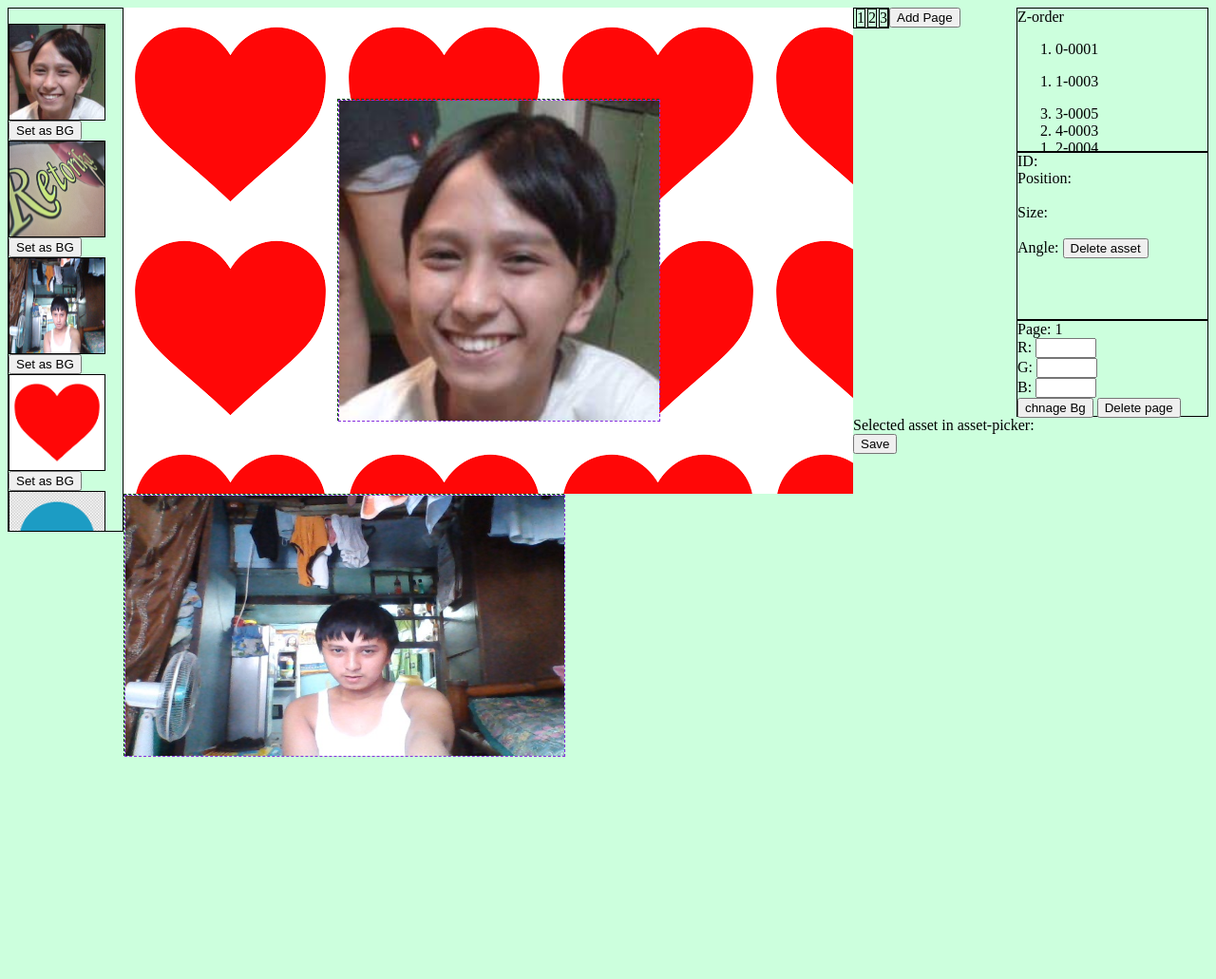
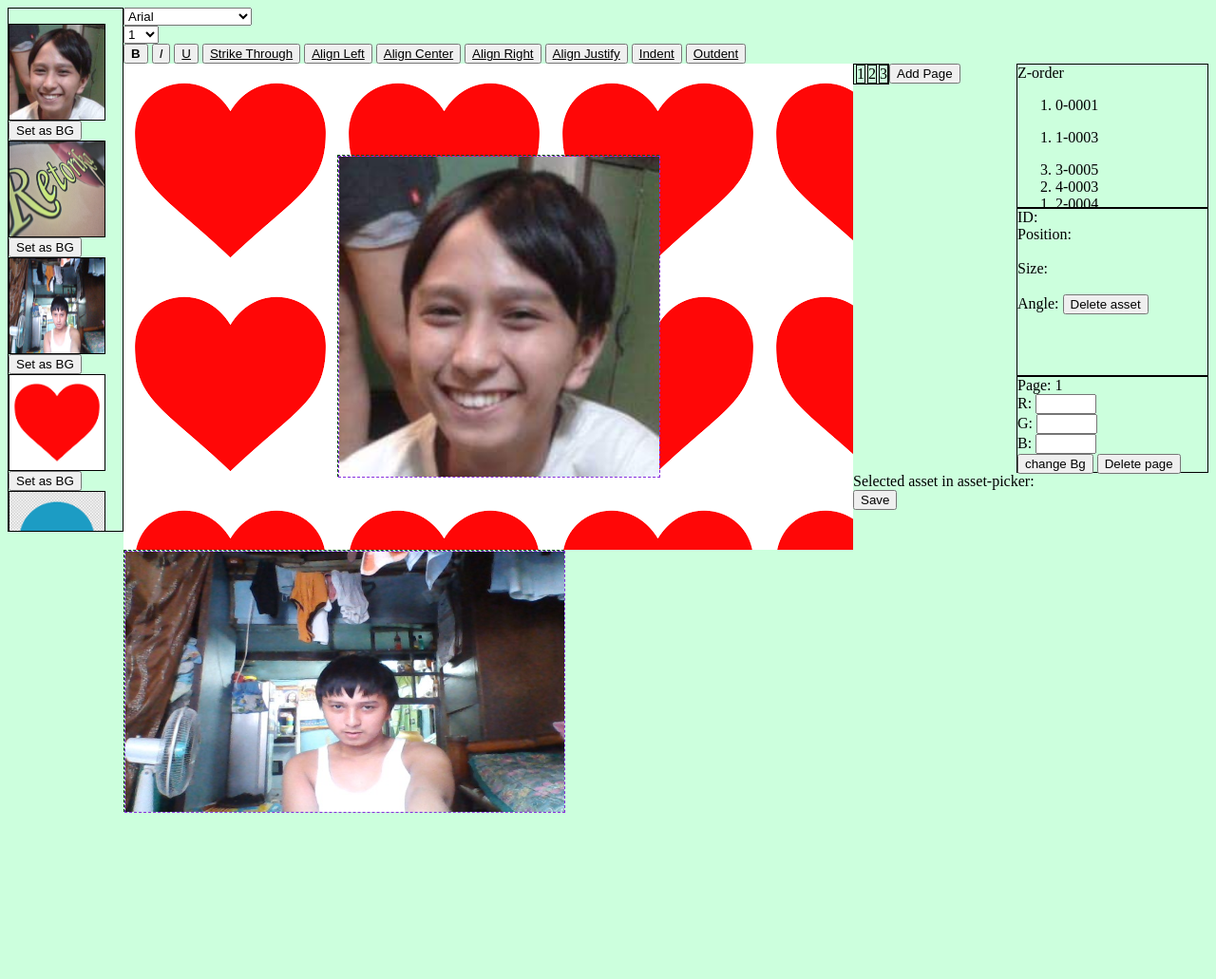
Before and after one commit to johnreybacal/MemoRecap, a CodeIgniter app: page /MemoRecap/index.php/memorecap/editor/1 in a window 1280 px wide. Shown: the top 1031 px of the page at 95% size. Run offline with CodeIgniter, Linux system fonts and the light colour scheme; data comes from the database, SQL or seed files in the repository; some libraries are stand-ins or nearby versions.

Commit message:
Add files via upload

```diff
--- a/application/views/editor.php
+++ b/application/views/editor.php
@@ -3,16 +3,16 @@
 	<head>
 		<title><?php echo $title; ?></title>
 		<meta name="viewport" content="width=device-width, initial-scale=1.0" />
+		<link rel = "stylesheet" href = "<?php echo base_url('css/style.css'); ?>" />
 		<link rel = "stylesheet" href = "<?php echo base_url('css/jquery-ui.css'); ?>" />
-		<link rel = "stylesheet" href = "<?php echo base_url('css/style.css'); ?>" />
 		<link rel = "stylesheet" href = "<?php echo base_url('css/jquery.ui.rotatable.css'); ?>" />
+		<script type = "text/javascript" src = "<?php echo base_url('js/script.js'); ?>"></script>
+		<script type = "text/javascript" src = "<?php echo base_url('js/globals.js'); ?>"></script>
+		<script type = "text/javascript" src = "<?php echo base_url('js/variables.js'); ?>"></script>
 		<script type = "text/javascript" src = "<?php echo base_url('js/jquery.min.js'); ?>"></script>
 		<script type = "text/javascript" src = "<?php echo base_url('js/jquery-ui.js'); ?>"></script>
+		<script type = "text/javascript" src = "<?php echo base_url('js/initialization.js'); ?>"></script>
 		<script type = "text/javascript" src = "<?php echo base_url('js/jquery.ui.rotatable.min.js'); ?>"></script>
-		<script type = "text/javascript" src = "<?php echo base_url('js/variables.js'); ?>"></script>
-		<script type = "text/javascript" src = "<?php echo base_url('js/globals.js'); ?>"></script>
-		<script type = "text/javascript" src = "<?php echo base_url('js/script.js'); ?>"></script>
-		<script type = "text/javascript" src = "<?php echo base_url('js/initialization.js'); ?>"></script>
 		<?php
 			echo $assignAssets;
 		?>
@@ -32,7 +32,51 @@
 				echo $displayAssets;
 			?>
 			</ul>
+			<button id="addTxt">Add Text</button>
 		</div>
+		<div class="row">
+	      <div class="col-md-3">
+	         <select class="form-control" onchange="execCommandWithArg('fontName', this.value);">
+	            <datalist>
+	              <option id="Arial">Arial</option>
+	              <option id="Cooper">Cooper</option>
+	              <option id="Helvetica">Comic Sans</option>
+	              <option id="Helvetica">Georgia</option>
+	              <option id="Courier">Courier New</option>
+	              <option id="Tnr">Times New Roman</option>
+	              <option id="Verdana">Verdana</option>
+	            </datalist>
+	         </select>
+	      </div>
+	      <div class="col-md-2">
+	         <select class="form-control" onchange="execCommandWithArg('fontSize', this.value);">
+	            <datalist>
+	              <option>1</option>
+	              <option>10</option>
+	              <option>12</option>
+	              <option>14</option>
+	              <option>16</option>
+	              <option>18</option>
+	              <option>20</option>
+	              <option>24</option>
+	              <option>28</option>
+	              <option>32</option>
+	            </datalist>
+	         </select>
+	      </div>
+	      <div class="col-md-7">
+	         <button class="btn btn-primary" onclick="execCmd('bold')"><b>B </b></button>
+	         <button class="btn btn-primary" onclick="execCmd('italic')"><i>I</i></button>
+	         <button class="btn btn-primary" onclick="execCmd('underline')"><u>U</u></button>
+	         <button class="btn btn-primary" onclick="execCmd('strikeThrough')"><u>Strike Through</u></button>
+	         <button class="btn btn-primary" onclick="execCmd('justifyLeft')"><u>Align Left</u></button>
+	         <button class="btn btn-primary" onclick="execCmd('justifyCenter')"><u>Align Center</u></button>
+	         <button class="btn btn-primary" onclick="execCmd('justifyRight')"><u>Align Right</u></button>
+	         <button class="btn btn-primary" onclick="execCmd('justifyFull')"><u>Align Justify</u></button>
+	         <button class="btn btn-primary" onclick="execCmd('indent')"><u>Indent</u></button>
+	         <button class="btn btn-primary" onclick="execCmd('outdent')"><u>Outdent</u></button>
+	      </div>
+	   </div>
 		<div id = "workspace">
 			<?php
 				echo $loadWorkspace;
@@ -63,7 +107,7 @@
 			R: <input type = "number" id = "R" min = "0" max = "255"/><br />
 			G: <input type = "number" id = "G" min = "0" max = "255"/><br />
 			B: <input type = "number" id = "B" min = "0" max = "255"/><br />
-			<button id = "changeBG">chnage Bg</button>
+			<button id = "changeBG">change Bg</button>
 			<button id = "delete-page">Delete page</button>
 		</div>
 		<div style = "float: left;">
@@ -79,5 +123,41 @@
 			}
 		</script>
 		<script type = "text/javascript" src = "<?php echo base_url('js/editor.js'); ?>"></script>
+		<script>
+			$(document).ready(function(){
+				$('#addTxt').click(function(){
+					var id = assetID + "-TEXT";
+					$('#p-' + currentPage).append('<div class = "text-asset" id = "' + id + '"><div class = "rotate rotatable"><iframe name="texty" placeholder="Enter text ..."></iframe></div></div>');
+					enableEditMode();
+					// $('#' + id).resizable();
+					// $('#' + id).children('div.rotate').draggable().rotatable();
+					// <div class = "asset" id = "' + id + '"><div class = "rotate rotatable">
+					// $('#p-' + currentPage).append('<iframe name = "texty"></iframe>');
+					assetInteractability(id);
+		   			//$("#z-" + currentPage).prepend("<li id = \"" + id + "-z\">" + id + "</li>");
+				   	//$("#z-" + currentPage).children('#' + id + '-z').mousedown(function(){
+					// 	displayAssetAttributes($('#' + id));
+					// });
+					// alert('lol');
+
+				});
+			});
+			function enableEditMode(){
+         		texty.document.designMode = "on";
+         		alert("Enable Edit Mode On");
+         		// texty.document.designMode = "off";
+         		// alert("Enable Edit Mode off");
+      		}
+
+		   function execCmd(command){
+		      texty.document.execCommand(command, false, null);
+      		alert("Butbut click");
+		   }
+
+		   function execCommandWithArg(command, arg) {
+		      texty.document.execCommand(command, false, arg);
+      		alert("Butbut click");
+		   }
+		</script>
 	</body>
 </html>
```
